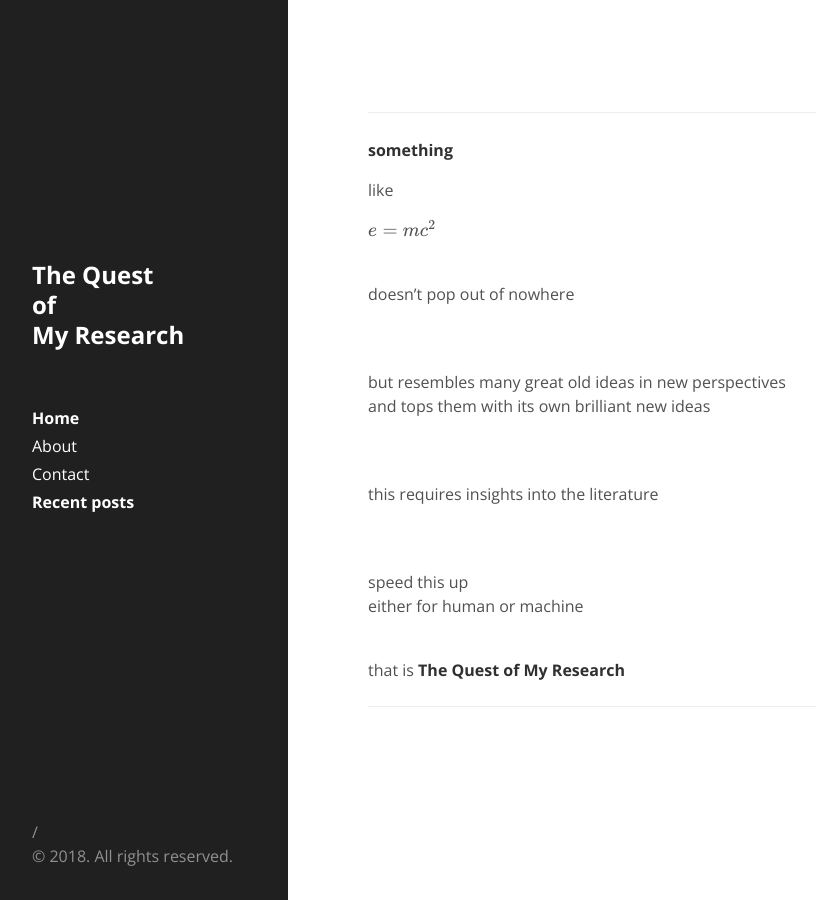
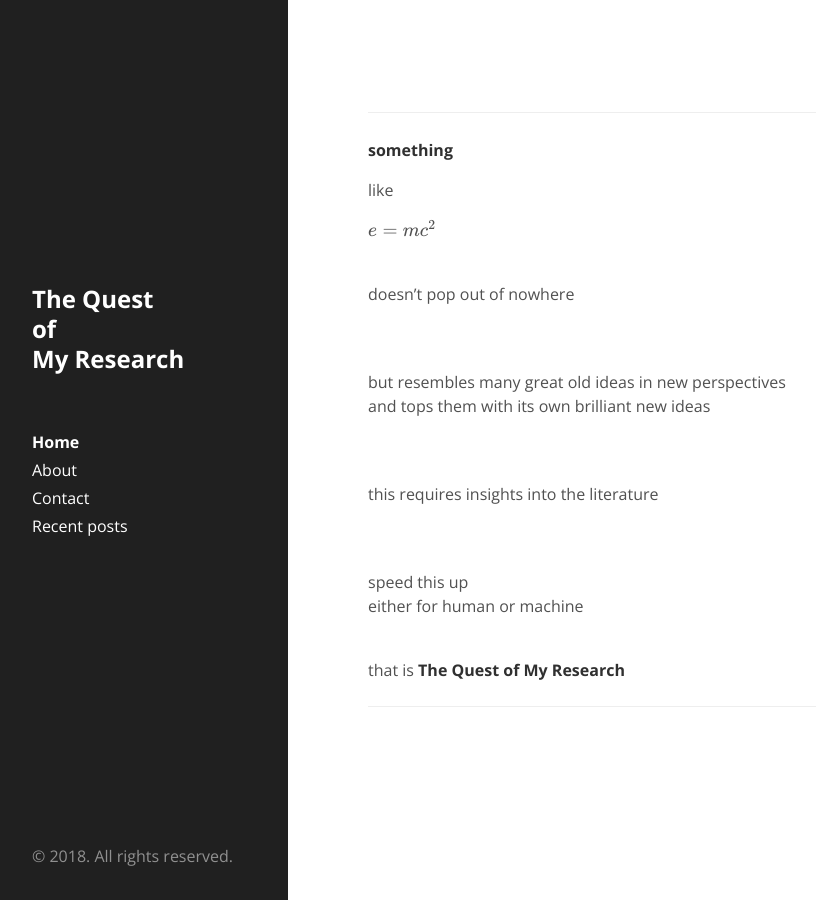
Before and after one commit to tranhungnghiep/tranhungnghiep.github.io, a Jekyll site: the page built from index.md, in a window 1280 px wide. Shown: the whole page, without its empty margins (0-816 px from the left). Built offline with Jekyll 4.4.1, drawn with Linux system fonts in a browser that asks for light colours; formulas are drawn with MathJax 3.

Commit message:
Update sidebar.html

```diff
--- a/_includes/sidebar.html
+++ b/_includes/sidebar.html
@@ -11,7 +11,7 @@
     </div>
 
     <nav class="sidebar-nav">
-      <a class="sidebar-nav-item{% if page.url == "/" %} active {% endif %}" href="{{ site.url }}">Home</a>
+      <a class="sidebar-nav-item{% if page.url == '/' %} active {% endif %}" href="{{ site.url }}">Home</a>
 
       {% comment %}
         The code below dynamically generates a sidebar nav of pages with
@@ -28,14 +28,14 @@
       {% endfor %}
 
       <!-- Recent posts -->
-      <a class="sidebar-nav-item{% if page.url == "/" + site.paginate_root %} active {% endif %}" href="{{ site.url }}{{site.paginate_root}}">Recent posts</a>
+      <a class="sidebar-nav-item{% if page.url == site.paginate_root | prepend: '/' %} active {% endif %}" href="{{ site.url }}{{site.paginate_root}}">Recent posts</a>
 
     </nav>
 
     <br><br><br><br>
     <br><br><br><br>
     <br><br><br><br>
-{{page.url}}
+
     <p>&copy; {{ site.time | date: '%Y' }}. All rights reserved.</p>
   </div>
 </div>
```
